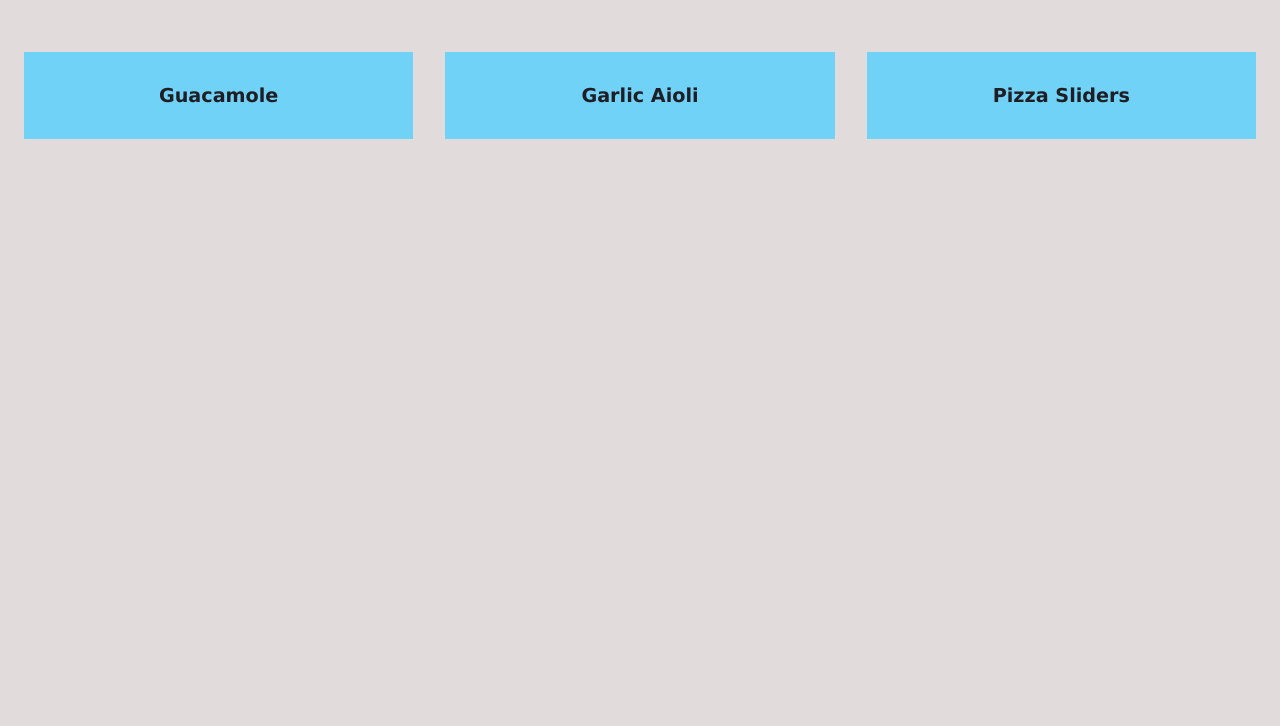
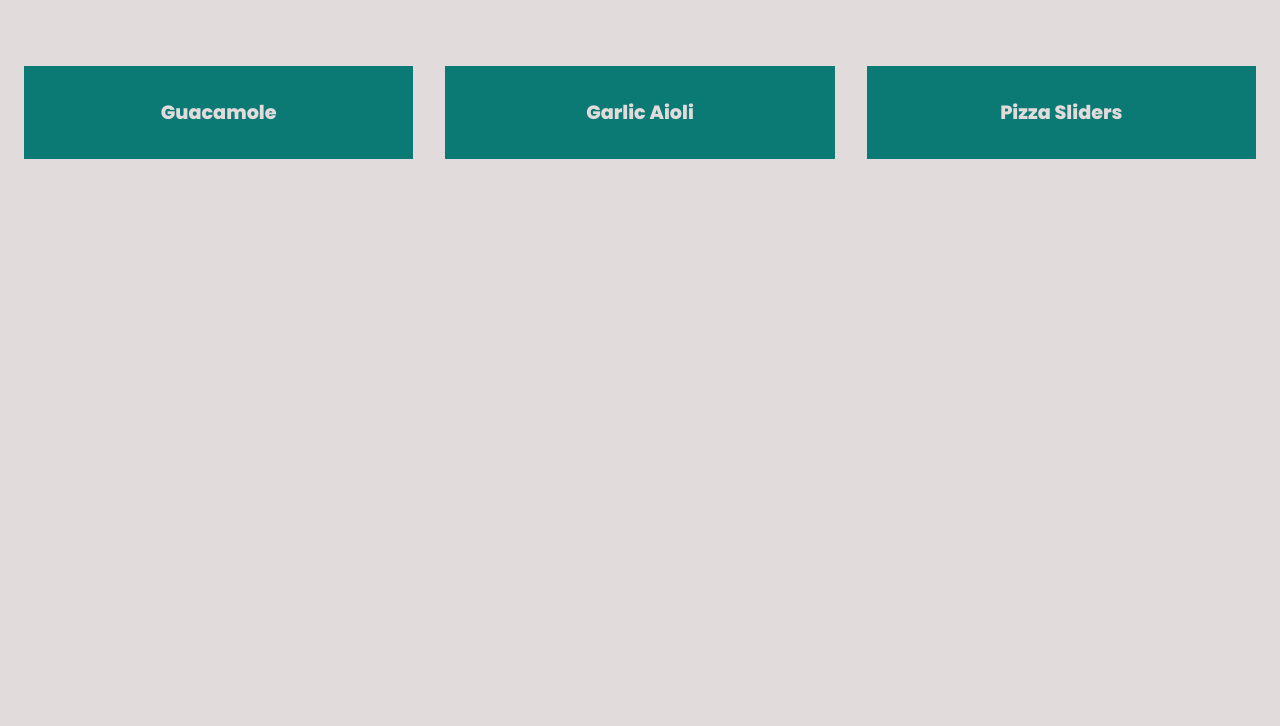
Before and after one commit to arunrr/odin-recipes, a plain HTML site: page index.html in a window 1280 px wide. Shown: the part 394-1120 px from the top of the page. Drawn offline with Linux system fonts and the light colour scheme.

Commit message:
Update styling for index page

```diff
--- a/styles/index.css
+++ b/styles/index.css
@@ -1,15 +1,17 @@
+@import url("https://fonts.googleapis.com/css2?family=Poppins:wght@400;800&display=swap");
+
 :root {
   --clr-accent: hsl(355, 67%, 56%);
   --clr-light: hsl(10, 9%, 87%);
   --clr-dark: hsl(240, 9%, 13%);
-  --clr-medium: hsl(196, 88%, 70%);
+  --clr-medium: hsl(177, 83%, 26%);
 }
 
 * {
   margin: 0;
   padding: 0;
   box-sizing: border-box;
-  font-family: Verdana, sans-serif;
+  font-family: "Poppins", sans-serif;
   color: var(--clr-dark);
 }
 
@@ -59,13 +61,13 @@ body {
   display: block;
   text-decoration: none;
   padding: 2rem 1rem;
+  color: var(--clr-light);
   background-color: var(--clr-medium);
   transition: background-color 100ms linear;
 }
 
 .nav-bar > ul > li > a:hover,
 .nav-bar > ul > li > a:focus {
-  color: var(--clr-light);
   background-color: var(--clr-accent);
 }
 
```
